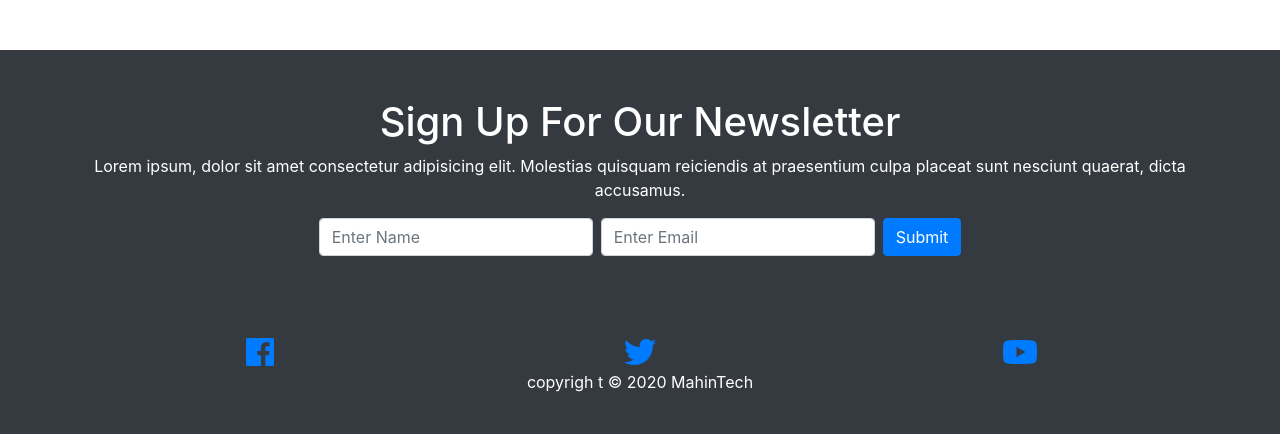
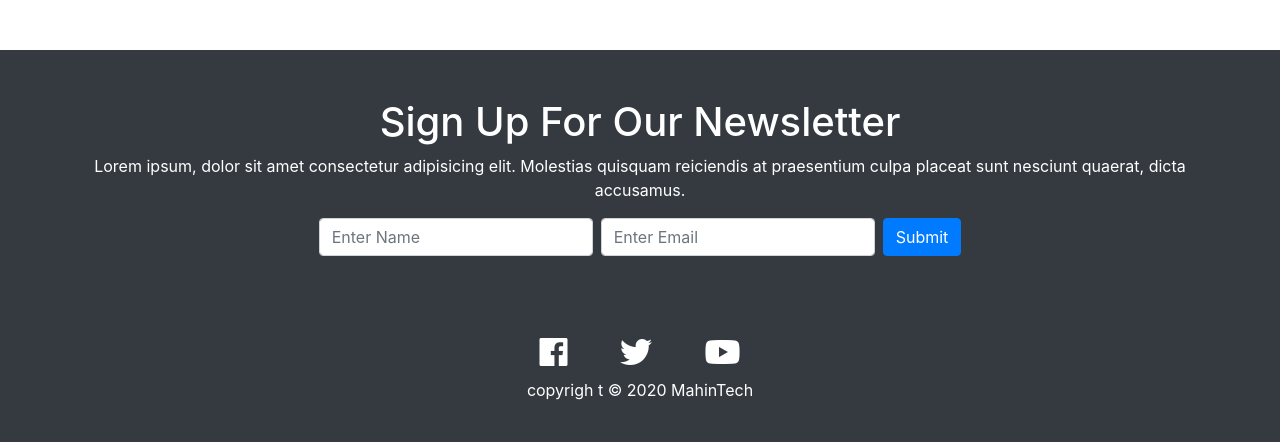
Before and after one commit to arrafi-mahin/MahinTech, a plain HTML site: page index.html in a window 1280 px wide. Shown: the part 2410-2852 px from the top of the page. Drawn offline with nearby package versions, Linux system fonts and the light colour scheme; some packages are replaced by stand-ins of ours; a script that the page names is missing.

Commit message:
footer
footer updated

```diff
--- a/index.html
+++ b/index.html
@@ -217,25 +217,21 @@
       </section>
 
       <!-- Footer -->
-      <footer id="main-footer" class="text-center p-4">
+      <footer id="main-footer" class="p-4 text-center">
           <div class="container">
-              <div class="row bg-dark">
-                <div class="col-md-4">
-                    <a href="fb.com"><i class="fab fa-facebook fa-2x align-self-left"></i></a>
+              <div class="row bg-dark  mb-2">
+                    <div class="col">
+                        <a href="fb.com"><i class="fab fa-facebook fa-2x px-4"></i></a>
+                        <a href="twitter.com"><i class="fab fa-twitter fa-2x px-4"></i></a>
+                        <a href="youtube.com"><i class="fab fa-youtube fa-2x px-4"></i></a>
+                    </div>
                 </div>
-                <div class="col-md-4">
-                    <a href="twitter.com"><i class="fab fa-twitter fa-2x align-self-center"></i></a>
+                <div class="row text-center">
+                    <div class="col">
+                        <p>copyrigh t &copy; <span id="year"></span> MahinTech</p>
+                    </div>
                 </div>
-                <div class="col-md-4">
-                    <a href="youtube.com"><i class="fab fa-youtube fa-2x align-self-right"></i></a>
-                </div>
-              </div>
-
-              <div class="row">
-                  <div class="col">
-                      <p>copyrigh t &copy; <span id="year"></span> MahinTech</p>
-                  </div>
-              </div>
+            </div>
           </div>
       </footer>
 
--- a/scss/style.scss
+++ b/scss/style.scss
@@ -138,3 +138,9 @@
 textarea.form-control {
     height: 132px !important;
 }
+
+#main-footer {
+    .fab {
+        color: white;
+    }
+}
```
Also changed, not shown: css/style.css.
